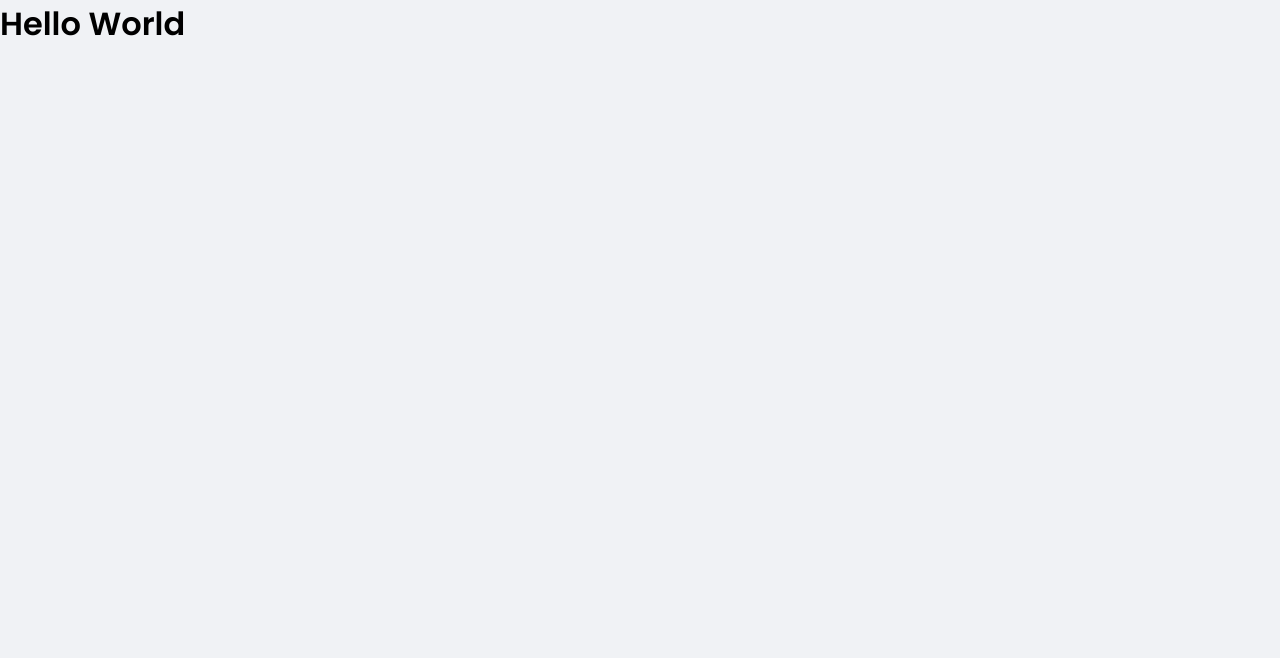
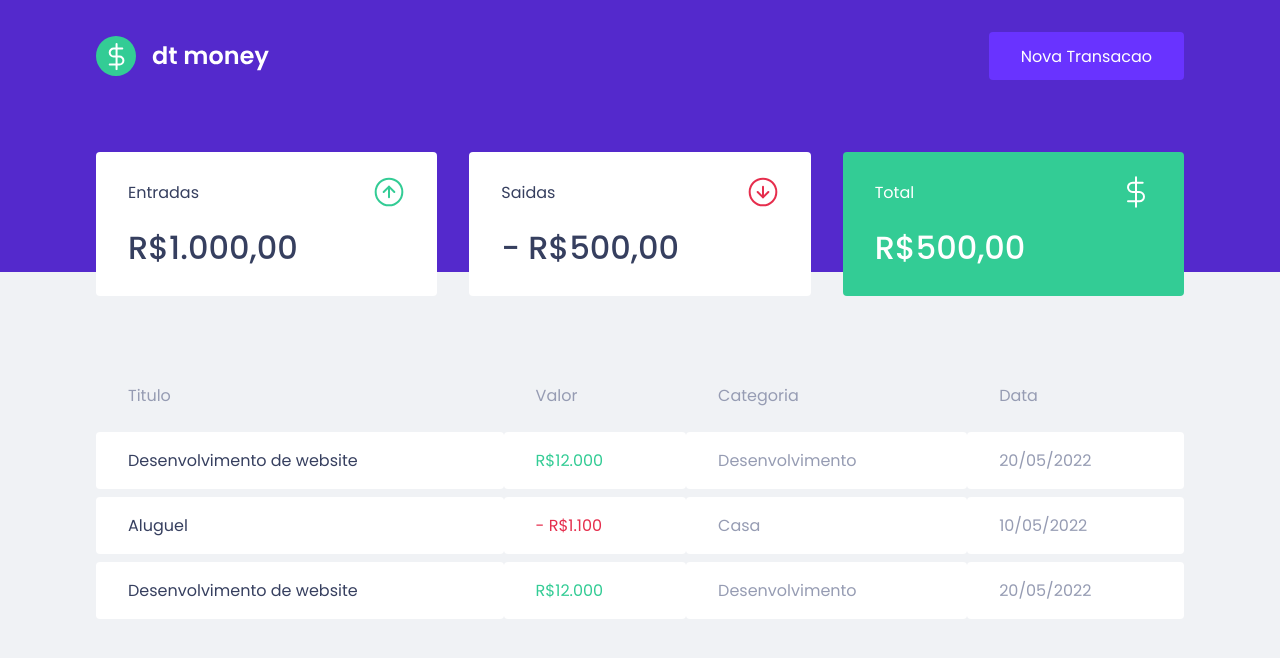
Before and after one commit to kemps-medeiros/kemps-budget, a React (Create React App) app: page / in a window 1280 px wide. Shown: the top 658 px of the page. Built offline with nearby package versions, Linux system fonts and the light colour scheme.

Commit message:
created components and layouts

```diff
--- a/public/index.html
+++ b/public/index.html
@@ -10,7 +10,7 @@
 
   <title>Kemps Budget</title>
   <link rel="preconnect" href="https://fonts.gstatic.com" crossorigin>
-  <link href="https://fonts.googleapis.com/css2?family=Poppins:wght@400;600&display=swap" rel="stylesheet">
+  <link href="https://fonts.googleapis.com/css2?family=Poppins:wght@400;500;600&display=swap" rel="stylesheet">
 </head>
 
 <body>
--- a/src/App.tsx
+++ b/src/App.tsx
@@ -1,11 +1,14 @@
 import styled from 'styled-components';
+import { Dashboard } from './components/Dashboard';
+import { Header } from './components/Header';
 import { GlobalStyle } from './styles/global';
 
 export function App() {
   return (
-    <div className="App">
-      < GlobalStyle />
-      <h1>Hello World</h1>
-    </div>
+    <>
+      <Header />
+      <Dashboard />
+      <GlobalStyle />
+    </>
   );
 }
--- /dev/null
+++ b/src/components/Dashboard/index.tsx
@@ -0,0 +1,12 @@
+import { Summary } from "../Summary";
+import { TransactionTable } from "../TransactionsTable";
+import { Container } from "./styles";
+
+export function Dashboard() {
+    return (
+        <Container>
+            <Summary />
+            <TransactionTable />
+        </Container>
+    )
+};
--- /dev/null
+++ b/src/components/Dashboard/styles.ts
@@ -0,0 +1,7 @@
+import styled from "styled-components";
+
+export const Container = styled.main`
+    max-width: 1120px;
+    margin: 0 auto;
+    padding: 2.5rem 1rem;
+`;
--- /dev/null
+++ b/src/components/Header/index.tsx
@@ -0,0 +1,19 @@
+import logoImg from '../../assets/logo.svg';
+import { Container, Content } from './styles';
+
+
+export function Header() {
+    return (
+        <Container>
+            <Content>
+                <img src={logoImg} alt="kemps budget" />
+                <button type="button">
+                    Nova Transacao
+                </button>
+            </Content>
+        </Container>
+
+
+    )
+
+}
--- /dev/null
+++ b/src/components/Header/styles.ts
@@ -0,0 +1,34 @@
+import styled from "styled-components";
+
+export const Container = styled.header`
+   background: var(--blue);
+`;
+
+export const Content = styled.div`
+   max-width: 1120px;
+   margin: 0 auto;
+
+   padding: 2rem 1rem 12rem;
+   display: flex;
+   align-items: center;
+   justify-content: space-between;
+
+   button {
+       font-size: 1rem;
+       color: #fff;
+       background: var(--blue-light);
+       border: 0;
+       padding: 0 2rem;
+       border-radius: 0.25rem;
+       height: 3rem;
+
+       transition: filter 0.2s;
+
+      &:hover {
+          filter: brightness(0.9);
+    }
+
+   }
+
+
+`;
--- /dev/null
+++ b/src/components/Summary/index.tsx
@@ -0,0 +1,41 @@
+import { Container } from "./styles";
+import incomeImg from '../../assets/income.svg';
+import outcomeImg from '../../assets/outcome.svg';
+import totalImg from '../../assets/total.svg';
+
+export function Summary() {
+    return (
+        <Container>
+            <div>
+                <header>
+                    <p>Entradas</p>
+                    <img src={incomeImg} alt="Entradas"></img>
+                </header>
+                <strong>
+                    R$1.000,00
+                </strong>
+            </div>
+
+            <div>
+                <header>
+                    <p>Saidas</p>
+                    <img src={outcomeImg} alt="Saidas"></img>
+                </header>
+                <strong>
+                    - R$500,00
+                </strong>
+            </div>
+
+            <div className="highlight-background">
+                <header>
+                    <p>Total</p>
+                    <img src={totalImg} alt="Total"></img>
+                </header>
+                <strong>
+                    R$500,00
+                </strong>
+            </div>
+
+        </Container>
+    )
+};
--- /dev/null
+++ b/src/components/Summary/styles.ts
@@ -0,0 +1,37 @@
+import styled from "styled-components";
+
+export const Container = styled.div`
+    display: grid;
+    grid-template-columns: repeat(3, 1fr);
+    gap: 2rem;
+    margin-top: -10rem;
+
+    div {
+        background: var(--shape);
+        padding: 1.5rem 2rem;
+        border-radius: 0.25rem;
+        color: var(--text-title);
+
+        &.highlight-background {
+        background: var(--green);
+        color: #fff;
+    }
+    }
+
+    header {
+        display: flex;
+        align-items: center;
+        justify-content: space-between;
+    }
+
+    strong {
+        display: block;
+        margin-top: 1rem;
+        font-size: 2rem;
+        font-weight: 500;
+        line-height: 3rem;
+    }
+
+
+
+`;
--- /dev/null
+++ b/src/components/TransactionsTable/index.tsx
@@ -0,0 +1,39 @@
+import { Container } from "./styles";
+
+export function TransactionTable() {
+    return (
+        <Container>
+            <table>
+                <thead>
+                    <tr>
+                        <th>Titulo</th>
+                        <th>Valor</th>
+                        <th>Categoria</th>
+                        <th>Data</th>
+                    </tr>
+                </thead>
+                <tbody>
+                    <tr>
+                        <td>Desenvolvimento de website</td>
+                        <td className="deposit">R$12.000</td>
+                        <td>Desenvolvimento</td>
+                        <td>20/05/2022</td>
+                    </tr>
+                    <tr>
+                        <td>Aluguel</td>
+                        <td className="withdraw">- R$1.100</td>
+                        <td>Casa</td>
+                        <td>10/05/2022</td>
+                    </tr>
+                    <tr>
+                        <td>Desenvolvimento de website</td>
+                        <td className="deposit">R$12.000</td>
+                        <td>Desenvolvimento</td>
+                        <td>20/05/2022</td>
+                    </tr>
+
+                </tbody>
+            </table>
+        </Container>
+    )
+};
--- /dev/null
+++ b/src/components/TransactionsTable/styles.ts
@@ -0,0 +1,40 @@
+import styled from "styled-components";
+
+export const Container = styled.div`
+    margin-top: 4rem;
+
+    table {
+        width: 100%;
+        border-spacing: 0 0.5rem;
+
+        th {
+            color: var(--text-body);
+            font-weight: 400;
+            padding: 1rem 2rem;
+            text-align: left;
+            line-height: 1.5rem;
+        }
+
+        td {
+            padding: 1rem 2rem;
+            border: 0;
+            background: var(--shape);
+            color: var(--text-body);
+            border-radius: 0.25rem;
+
+            &:first-child {
+                color: var(--text-title);
+            }
+
+            &.deposit {
+                color: var(--green);
+            }
+
+            &.withdraw {
+                color: var(--red);
+            }
+
+        }
+
+    }
+`;
--- a/src/styles/global.ts
+++ b/src/styles/global.ts
@@ -9,6 +9,7 @@
         --text-title: #363f5f;
         --text-body: #969cb3;
         --shape: #ffffff;
+        --green: #33cc95;
     }
 
     * {
```
